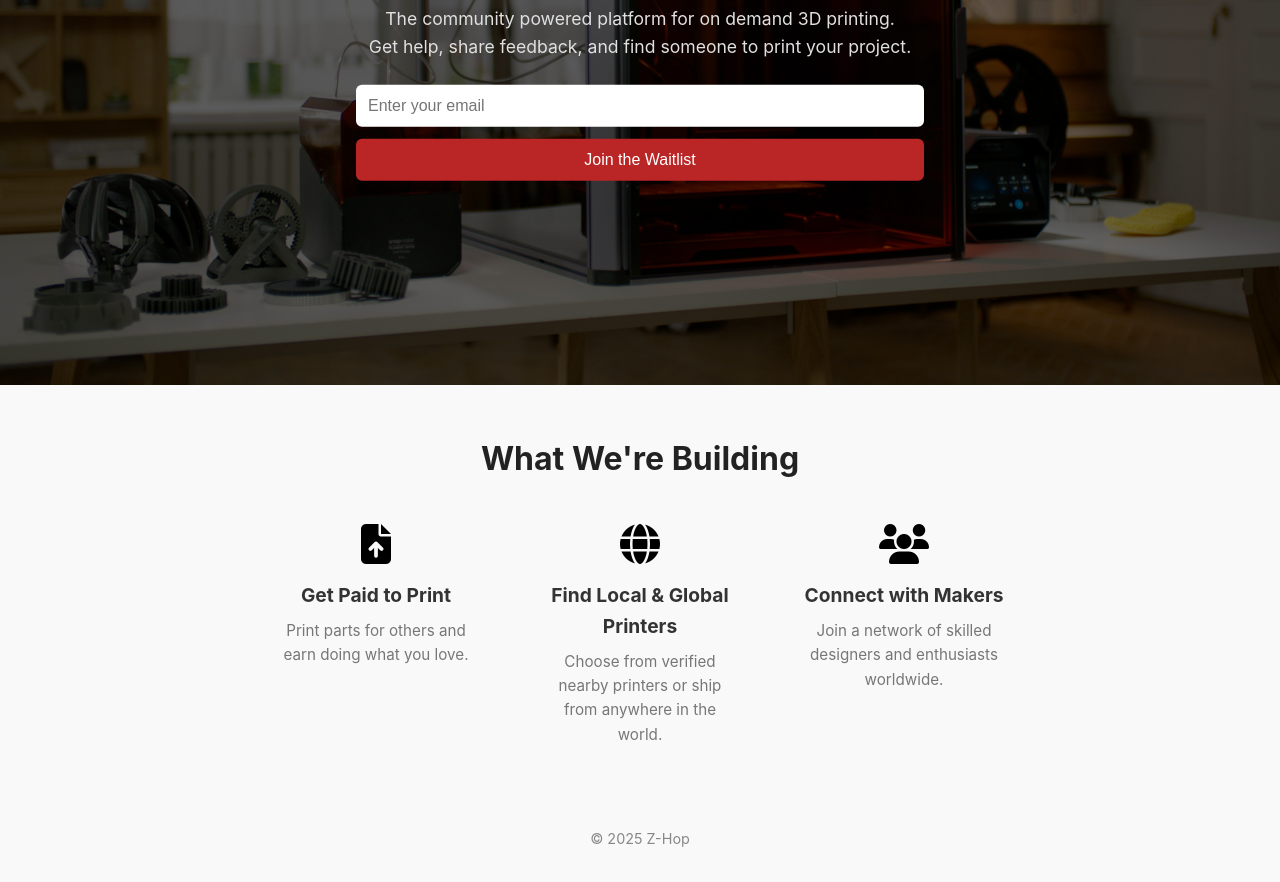
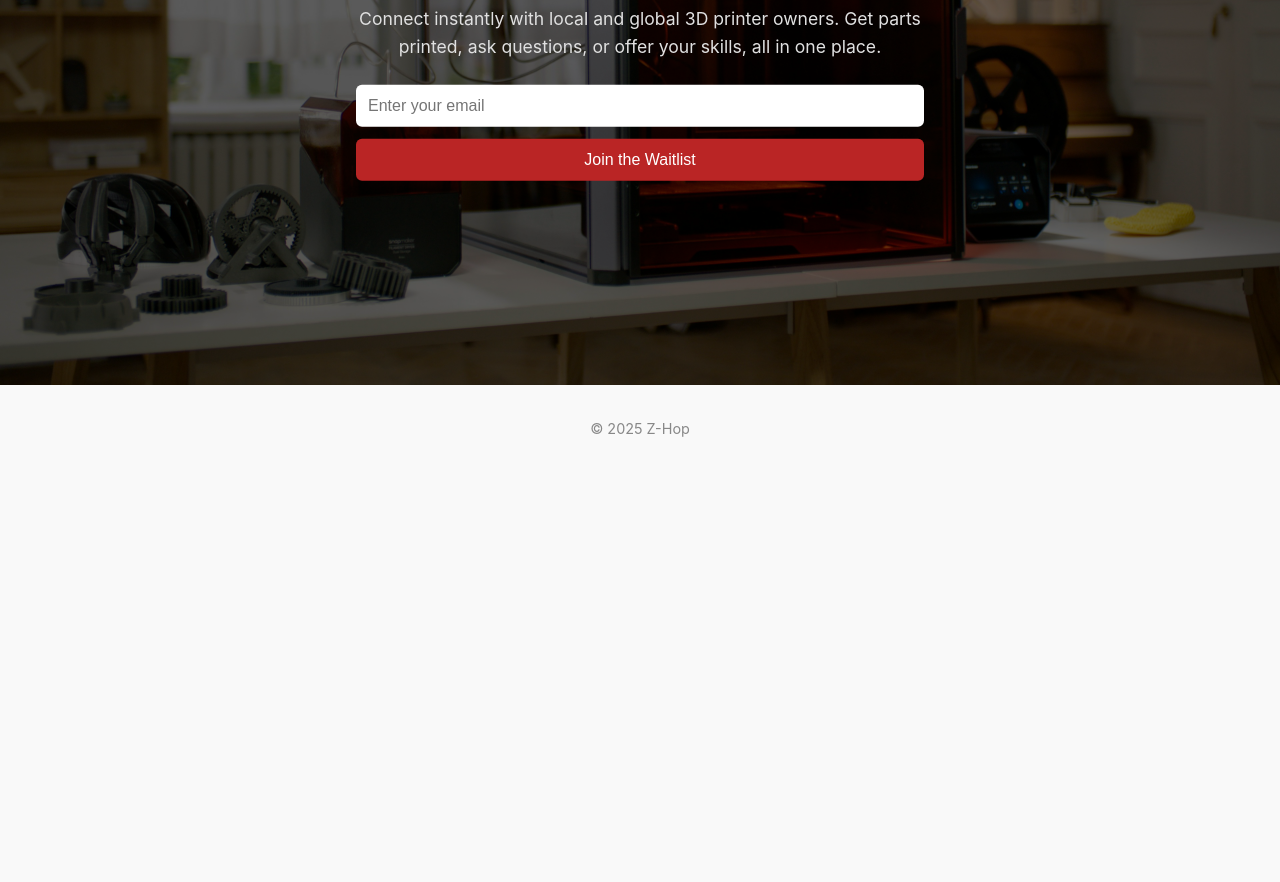
Before and after one commit to IsiahMc/PrintersHub, a plain HTML site: page index.html in a window 1280 px wide. Shown: the part 335-1217 px from the top of the page. After the commit the page ends 807 px from the top, so only its background shows below. Drawn offline with Linux system fonts and the light colour scheme.

Commit message:
removed feature items

```diff
--- a/index.html
+++ b/index.html
@@ -14,8 +14,9 @@
       <img src="printer.jpg" alt="3DPrintHub preview" class="hero-img" />
       <div class="overlay">
         <h1>Z-Hop</h1>
-        <p>The community powered platform for on demand 3D printing.<br/>
-      Get help, share feedback, and find someone to print your project.</p>
+        <p>Connect instantly with local and global 3D printer owners.
+        Get parts printed, ask questions, or offer your skills, all in one place.
+        </p>
       <form id="waitlist-form" action="https://api.web3forms.com/submit" method="POST">
 
     <!-- Replace with your Access Key -->
@@ -37,27 +38,6 @@
 
       </div>
     </section>
-
-<section class="features">
-  <h2>What We're Building</h2>
-  <ul class="feature-row">
-    <li>
-      <i class="fas fa-file-upload"></i>
-      <h3>Get Paid to Print</h3>
-      <p>Print parts for others and earn doing what you love.</p>
-    </li>
-    <li>
-      <i class="fas fa-globe"></i>
-      <h3>Find Local & Global Printers</h3>
-      <p>Choose from verified nearby printers or ship from anywhere in the world.</p>
-    </li>
-    <li>
-      <i class="fas fa-users"></i>
-      <h3>Connect with Makers</h3>
-      <p>Join a network of skilled designers and enthusiasts worldwide.</p>
-    </li>
-  </ul>
-</section>
 
 
     <footer>
--- a/styles.css
+++ b/styles.css
@@ -75,10 +75,6 @@ button {
   transition: background 0.3s;
 }
 
-button:hover {
-  background-color: #005fcc;
-}
-
 #success-message {
   margin-top: 1rem;
   color: #90ee90;
@@ -125,7 +121,7 @@ footer {
   list-style: none;
   padding: 0;
   margin: 0;
-  flex-wrap: wrap; /* makes it responsive on small screens */
+  flex-wrap: wrap;
 }
 
 .feature-row li {
```
